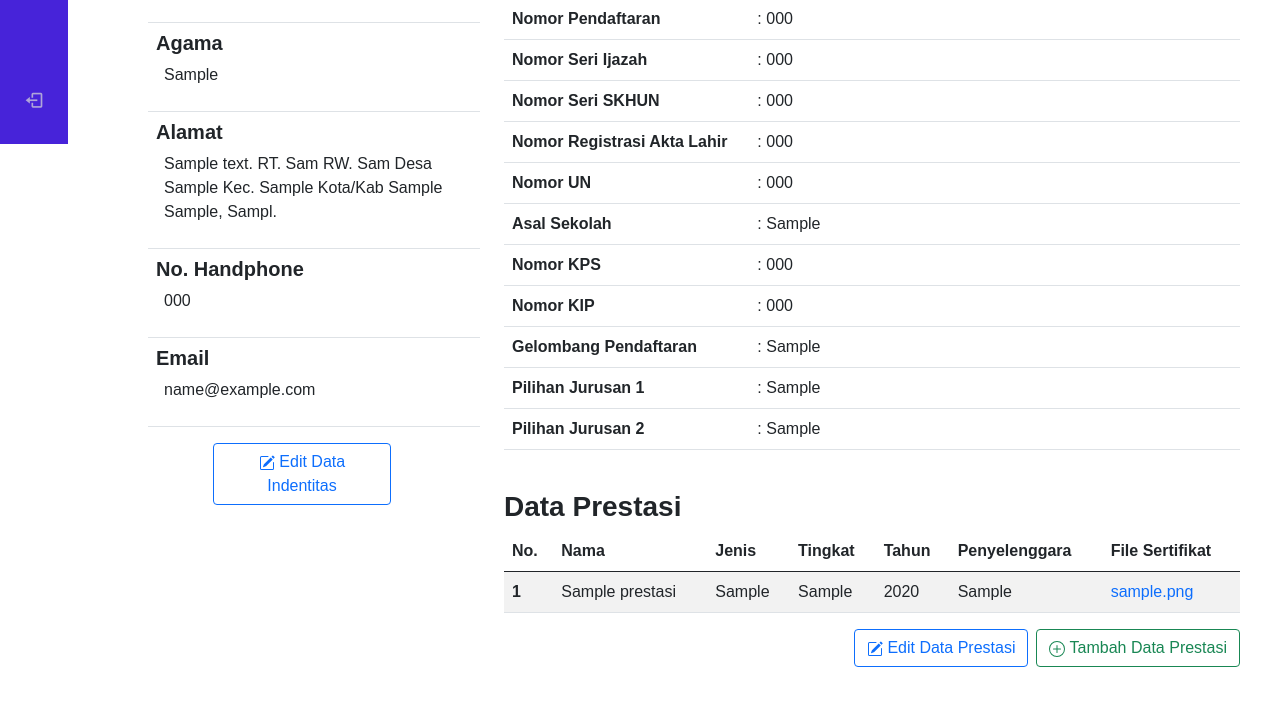
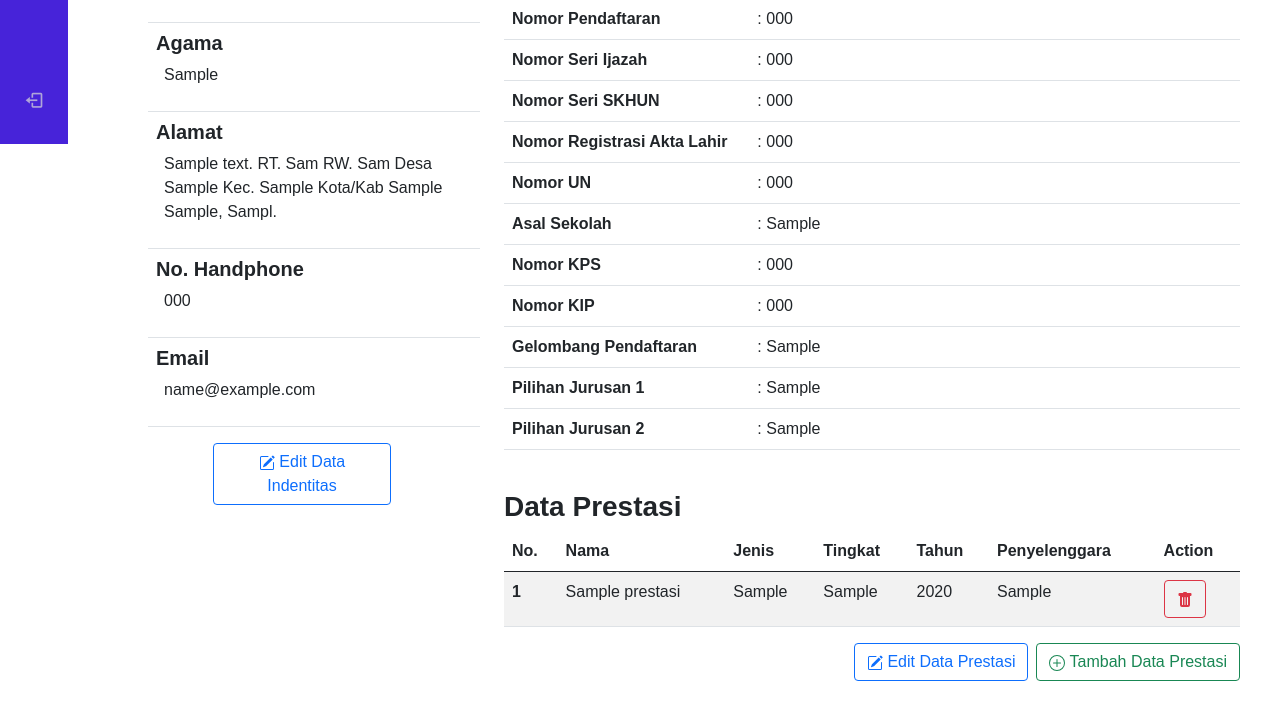
Before and after one commit to najibdj27/psbonline_smkkpg, a Laravel app: page /profile in a window 1280 px wide. Shown: the part 656-1361 px from the top of the page. Before the commit the page ends 1323 px from the top, so only its background shows below. Run offline with Laravel 8, Linux system fonts and the light colour scheme; a user stored in the database is signed in; tables that the repository leaves empty hold one stand-in row (values such as "Sample post"); grey boxes marked "Sample" are stand-in pictures; some libraries are stand-ins or nearby versions.

Commit message:
Add delete data prestasi feature

```diff
--- a/app/Http/Controllers/PrestasiController.php
+++ b/app/Http/Controllers/PrestasiController.php
@@ -89,8 +89,9 @@ class PrestasiController extends Controller
      * @param  int  $id
      * @return \Illuminate\Http\Response
      */
-    public function destroy($id)
+    public function destroy(Prestasi $prestasi)
     {
-        //
+        Prestasi::destroy($prestasi->id);
+        return redirect()->route('profile')->with('sukses', 'Data Prestasi berhasil dihapus!');
     }
 }
--- a/resources/views/pendaftar/profile.blade.php
+++ b/resources/views/pendaftar/profile.blade.php
@@ -222,7 +222,7 @@
                                     <th scope="col">Tingkat</th>
                                     <th scope="col">Tahun</th>
                                     <th scope="col">Penyelenggara</th>
-                                    <th scope="col">File Sertifikat</th>
+                                    <th scope="col">Action</th>
                                 </tr>
                             </thead>
                             <tbody>
@@ -234,7 +234,15 @@
                                     <td>{{ $prsts->tingkat_prestasi }}</td>
                                     <td>{{ $prsts->tahun }}</td>
                                     <td>{{ $prsts->penyelenggara }}</td>
-                                    <td><a href="">{{ $prsts->sertifikat_photo }}</a></td>
+                                    <td>
+                                        <form method="post" action="pendaftar/prestasi/{{ $prsts->id }}">@method('delete')@csrf
+                                            <button type="submit" class="btn btn-outline-danger">
+                                                <svg xmlns="http://www.w3.org/2000/svg" width="16" height="16" fill="currentColor" class="bi bi-trash-fill" viewBox="0 0 16 16">
+                                                    <path d="M2.5 1a1 1 0 0 0-1 1v1a1 1 0 0 0 1 1H3v9a2 2 0 0 0 2 2h6a2 2 0 0 0 2-2V4h.5a1 1 0 0 0 1-1V2a1 1 0 0 0-1-1H10a1 1 0 0 0-1-1H7a1 1 0 0 0-1 1H2.5zm3 4a.5.5 0 0 1 .5.5v7a.5.5 0 0 1-1 0v-7a.5.5 0 0 1 .5-.5zM8 5a.5.5 0 0 1 .5.5v7a.5.5 0 0 1-1 0v-7A.5.5 0 0 1 8 5zm3 .5v7a.5.5 0 0 1-1 0v-7a.5.5 0 0 1 1 0z"/>
+                                                </svg>
+                                            </button>
+                                        </form>
+                                    </td>
                                 </tr>
                                 @endforeach
                             </tbody>
@@ -1136,6 +1144,10 @@
                 </div>
             </div>
         </form>
+        {{-- Modal Edit Data Prestasi --}}
+        <form method="post" action="pendaftar/prestasi/edit/{{$pendaftar->id}}" enctype="multipart/form-data">@method('patch') @csrf
+
+        </form>
 
 
     </div>
--- a/routes/web.php
+++ b/routes/web.php
@@ -34,6 +34,7 @@ Route::get('/daftar', [PendaftarController::class, 'create'])->middleware('guest
 
 //Prestasi
 Route::post('/pendaftar/prestasi/{pendaftar}', [PrestasiController::class, 'store'])->middleware('auth');
+Route::delete('/pendaftar/prestasi/{prestasi}', [PrestasiController::class, 'destroy'])->middleware('auth');
 
 // Auth
 Route::get('/login', [PendaftarController::class, 'login'])->middleware('guest')->name('login');
```
